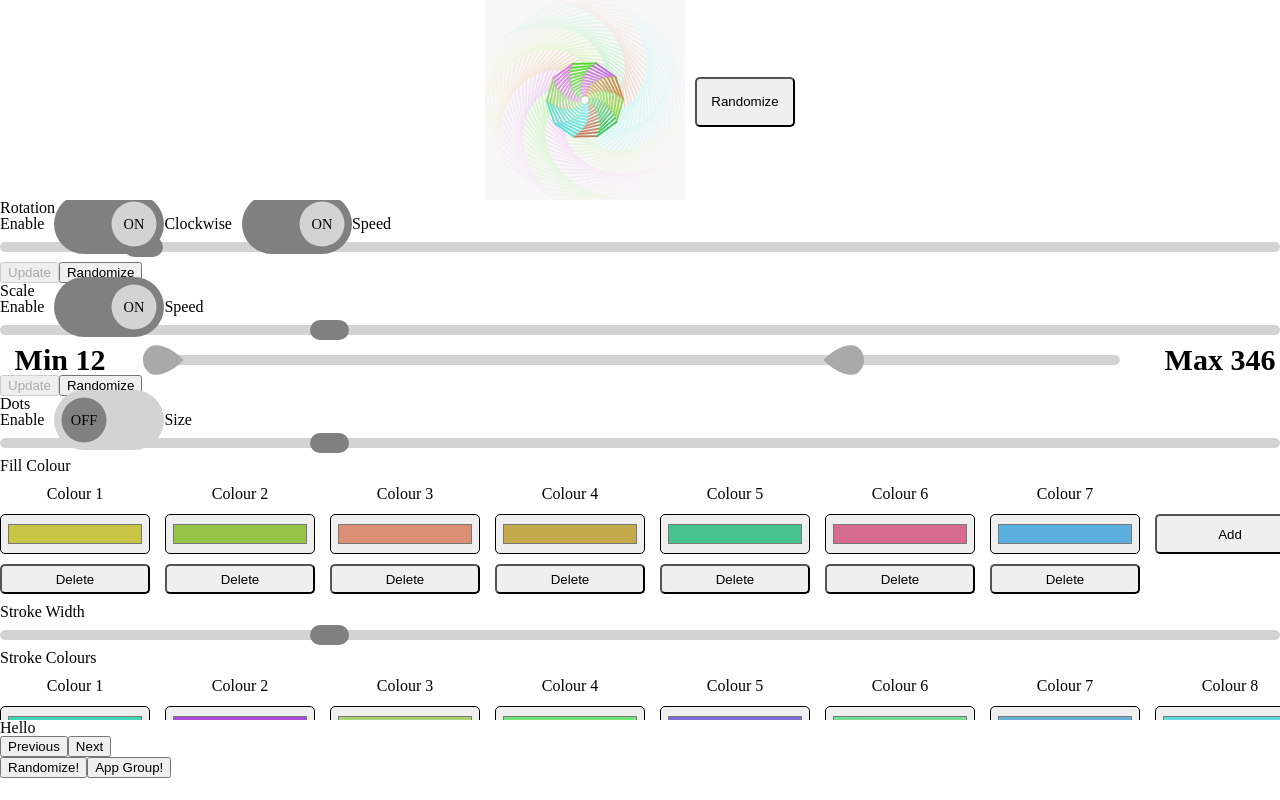
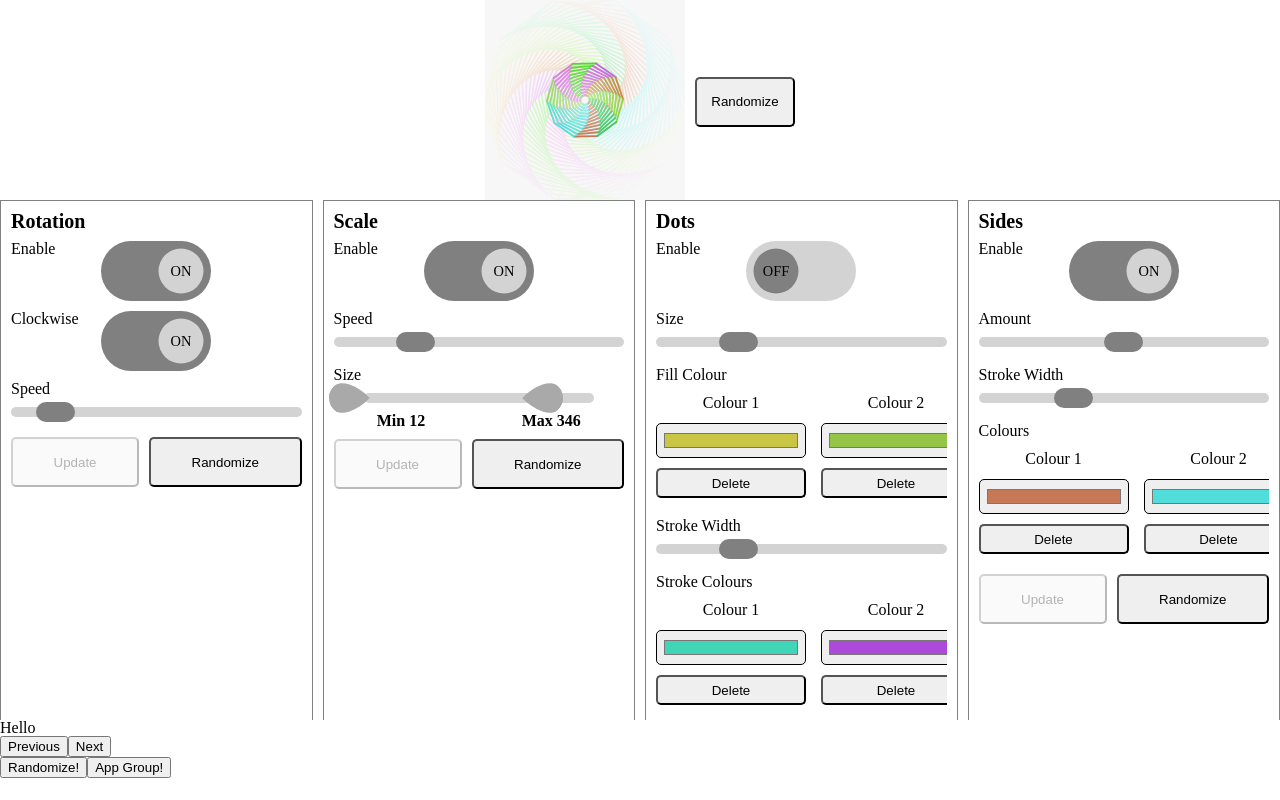
Before and after one commit to LiamMyles/polygon-art, a React (Create React App) app: page / in a window 1280 px wide. Built offline with nearby package versions, Linux system fonts and the light colour scheme.

Commit message:
Working on Polygon display styles for controls

```diff
--- a/src/components/ColourPicker.tsx
+++ b/src/components/ColourPicker.tsx
@@ -1,10 +1,15 @@
 import React from "react"
 import styled from "styled-components"
 
+const ColourPickerWrapperDiv = styled.div`
+  width: 100%;
+  overflow: hidden;
+`
 const ColourPickerWrapperUl = styled.ul`
   display: grid;
   grid-gap: 15px;
-  grid-template-columns: repeat(25, 150px);
+  grid-auto-flow: column;
+  grid-auto-columns: 150px;
   width: 100%;
   max-width: 100vw;
   padding: 10px 0px;
@@ -14,7 +19,7 @@ const ColourPickerLi = styled.li`
   display: grid;
   grid-gap: 10px;
   grid-template-columns: 1fr;
-  grid-template-rows: 20px 40px 30px;
+  grid-template-rows: 20px 35px 30px;
 `
 const ColourPickerLabel = styled.label`
   text-align: center;
@@ -23,7 +28,7 @@ const ColourPickerLabel = styled.label`
 const ColourPickerInput = styled.input`
   box-sizing: border-box;
   width: 100%;
-  height: 40px;
+  height: 35px;
   padding: 5px;
   border-radius: 5px;
 `
@@ -53,7 +58,7 @@ export const ColourPicker: React.FC<ColourPickerProps> = ({
   id,
 }) => {
   return (
-    <>
+    <ColourPickerWrapperDiv>
       <h3 id={`colour-picker-${id}`}>{label}</h3>
       <ColourPickerWrapperUl aria-labelledby={`colour-picker-${id}`}>
         {colours.map((colour, index) => {
@@ -104,6 +109,6 @@ export const ColourPicker: React.FC<ColourPickerProps> = ({
           )
         })}
       </ColourPickerWrapperUl>
-    </>
+    </ColourPickerWrapperDiv>
   )
 }
--- a/src/components/MultiSlider.tsx
+++ b/src/components/MultiSlider.tsx
@@ -178,18 +178,28 @@ const handlePointerDrag = ({
 
 const SliderWrappingDiv = styled.div`
   display: grid;
-  grid-template-columns: 120px minmax(0%, 100%) 120px;
+  grid-template-areas:
+    "label . . ."
+    "bar bar bar bar"
+    "min min max max";
   justify-items: center;
   grid-gap: 10px;
   width: 100%;
 `
 
-const SliderValueDiv = styled.div`
-  font-size: 30px;
+const SliderValueDiv = styled.div<{ area: string }>`
+  font-size: 16px;
   font-weight: bold;
+  grid-area: ${({ area }) => area};
+`
+
+const SliderLabelH3 = styled.h3`
+  grid-area: label;
+  justify-self: left;
 `
 const SliderRailDiv = styled.div`
   display: flex;
+  grid-area: bar;
   align-items: center;
   height: 10px;
   width: calc(100% - 60px);
@@ -325,22 +335,15 @@ interface MultiSliderProps {
   sliderReducerDispatch: React.Dispatch<SliderActions>
 }
 
-interface sliderRailDimensionsState {
-  offsetWidth: number
-  offsetLeft: number
-}
 export const MultiSlider: React.FC<MultiSliderProps> = ({
   label,
   sliderState,
   sliderReducerDispatch,
 }) => {
   const sliderRailRef = useRef<HTMLDivElement>(null)
-  // TODO refactor to just pass the useRef to the thumbs and remove this use effect
   return (
     <SliderWrappingDiv>
-      <SliderValueDiv>
-        <span>Min {sliderState.currentMin}</span>
-      </SliderValueDiv>
+      <SliderLabelH3>{label}</SliderLabelH3>
       <SliderRailDiv ref={sliderRailRef}>
         <SliderRailThumbDivMin
           sliderDispatch={sliderReducerDispatch}
@@ -357,7 +360,10 @@ export const MultiSlider: React.FC<MultiSliderProps> = ({
           label={label}
         />
       </SliderRailDiv>
-      <SliderValueDiv>
+      <SliderValueDiv area="min">
+        <span>Min {sliderState.currentMin}</span>
+      </SliderValueDiv>
+      <SliderValueDiv area="max">
         <span>Max {sliderState.currentMax}</span>
       </SliderValueDiv>
     </SliderWrappingDiv>
--- a/src/components/PolygonDisplay.tsx
+++ b/src/components/PolygonDisplay.tsx
@@ -45,6 +45,9 @@ const PolygonRandomizeButton = styled.button`
 
 const PolygonOptionsOverflowDiv = styled.div`
   overflow-y: scroll;
+  display: grid;
+  grid-gap: 10px;
+  grid-template-columns: repeat(auto-fit, minmax(300px, 1fr));
 `
 
 export const PolygonDisplay = () => {
@@ -113,6 +116,66 @@ export const PolygonDisplay = () => {
     </PolygonPageWrappingDiv>
   )
 }
+
+const PolygonCardDiv = styled.div`
+  border: 1px solid grey;
+  display: grid;
+  grid-auto-rows: min-content;
+  grid-gap: 10px;
+  padding: 10px;
+`
+
+const PolygonCardH2 = styled.h2`
+  font-size: 20px;
+  font-weight: bold;
+`
+const PolygonCardButtonContainingDiv = styled.div`
+  display: grid;
+  grid-gap: 10px;
+  grid-auto-flow: column;
+`
+
+const PolygonCardButton = styled.button`
+  height: 50px;
+  border-radius: 5px;
+`
+const PolygonCardUpdateButton = styled(PolygonCardButton)``
+
+const PolygonCardRandomizeButton = styled(PolygonCardButton)``
+
+export const PolygonControlsWrapper: React.FC<{
+  title: string
+  updateDispatch: Function
+  randomizeDispatch?: Function
+  canUpdate: boolean
+}> = ({ children, title, updateDispatch, randomizeDispatch, canUpdate }) => {
+  return (
+    <PolygonCardDiv>
+      <PolygonCardH2>{title}</PolygonCardH2>
+      {children}
+      <PolygonCardButtonContainingDiv>
+        <PolygonCardUpdateButton
+          disabled={!canUpdate}
+          onClick={() => {
+            updateDispatch()
+          }}
+        >
+          Update
+        </PolygonCardUpdateButton>
+        {randomizeDispatch && (
+          <PolygonCardRandomizeButton
+            onClick={() => {
+              randomizeDispatch()
+            }}
+          >
+            Randomize
+          </PolygonCardRandomizeButton>
+        )}
+      </PolygonCardButtonContainingDiv>
+    </PolygonCardDiv>
+  )
+}
+
 export const PolygonRotationControls: React.FC = () => {
   const polygonGroupsState = useContext(polygonGroupsStateContext)
   const polygonGroupsDispatch = useContext(polygonGroupsDispatchContext)
@@ -259,7 +322,7 @@ export const PolygonScaleControls: React.FC = () => {
         setFunction={setSpeed}
       />
       <MultiSlider
-        label="scale-range"
+        label="Size"
         sliderState={rangeState}
         sliderReducerDispatch={rangeDispatch}
       />
@@ -486,34 +549,3 @@ export const PolygonPositionControls: React.FC<{
     </PolygonControlsWrapper>
   )
 }
-
-export const PolygonControlsWrapper: React.FC<{
-  title: string
-  updateDispatch: Function
-  randomizeDispatch?: Function
-  canUpdate: boolean
-}> = ({ children, title, updateDispatch, randomizeDispatch, canUpdate }) => {
-  return (
-    <div>
-      <h2>{title}</h2>
-      {children}
-      <button
-        disabled={!canUpdate}
-        onClick={() => {
-          updateDispatch()
-        }}
-      >
-        Update
-      </button>
-      {randomizeDispatch && (
-        <button
-          onClick={() => {
-            randomizeDispatch()
-          }}
-        >
-          Randomize
-        </button>
-      )}
-    </div>
-  )
-}
--- a/src/components/Slider.tsx
+++ b/src/components/Slider.tsx
@@ -151,7 +151,7 @@ export const Slider: React.FC<SliderProps> = ({
   setFunction,
 }) => {
   return (
-    <>
+    <div>
       <label htmlFor={id}>{label}</label>
       <SliderInputRange
         className={simpleThumb ? "simpleThumb" : ""}
@@ -168,6 +168,6 @@ export const Slider: React.FC<SliderProps> = ({
           }
         }}
       />
-    </>
+    </div>
   )
 }
--- a/src/components/ToggleSwitch.tsx
+++ b/src/components/ToggleSwitch.tsx
@@ -9,9 +9,12 @@ interface ToggleSwitchProps {
 }
 
 const CheckboxLabel = styled.label`
+  display: block;
   box-sizing: border-box;
   padding-right: 120px;
   position: relative;
+  height: 60px;
+  width: 200px;
 
   &::before,
   &::after {
@@ -44,7 +47,9 @@ const CheckboxLabel = styled.label`
 const CheckboxInput = styled.input`
   height: 0px;
   width: 0px;
-  margin: 0;
+  overflow: hidden;
+  clip: rect(1px, 1px, 1px, 1px);
+  position: absolute !important;
 
   &:checked + ${CheckboxLabel} {
     &::before {
@@ -97,7 +102,7 @@ export const ToggleSwitch: React.FC<ToggleSwitchProps> = ({
   setFunction,
 }) => {
   return (
-    <>
+    <div>
       <CheckboxInput
         type="checkbox"
         id={id}
@@ -107,6 +112,6 @@ export const ToggleSwitch: React.FC<ToggleSwitchProps> = ({
         }}
       />
       <CheckboxLabel htmlFor={id}>{label}</CheckboxLabel>
-    </>
+    </div>
   )
 }
```
